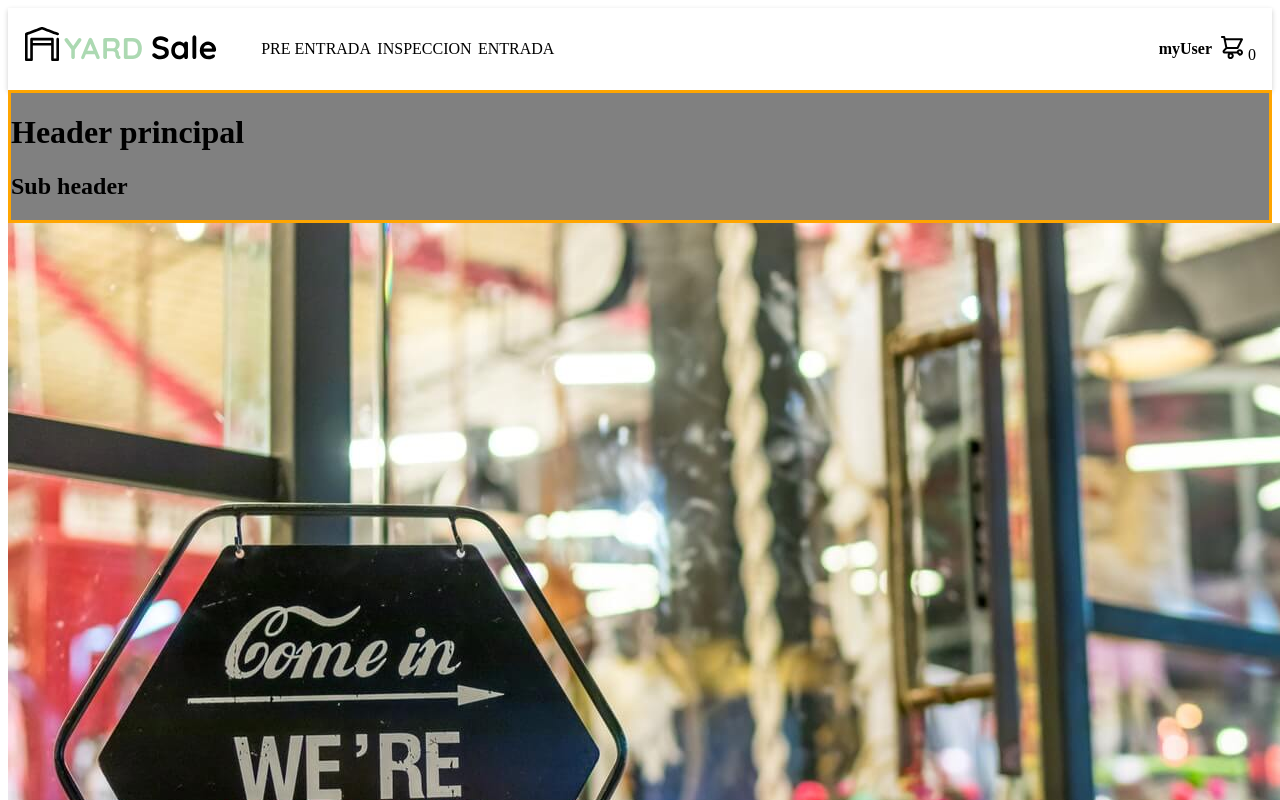
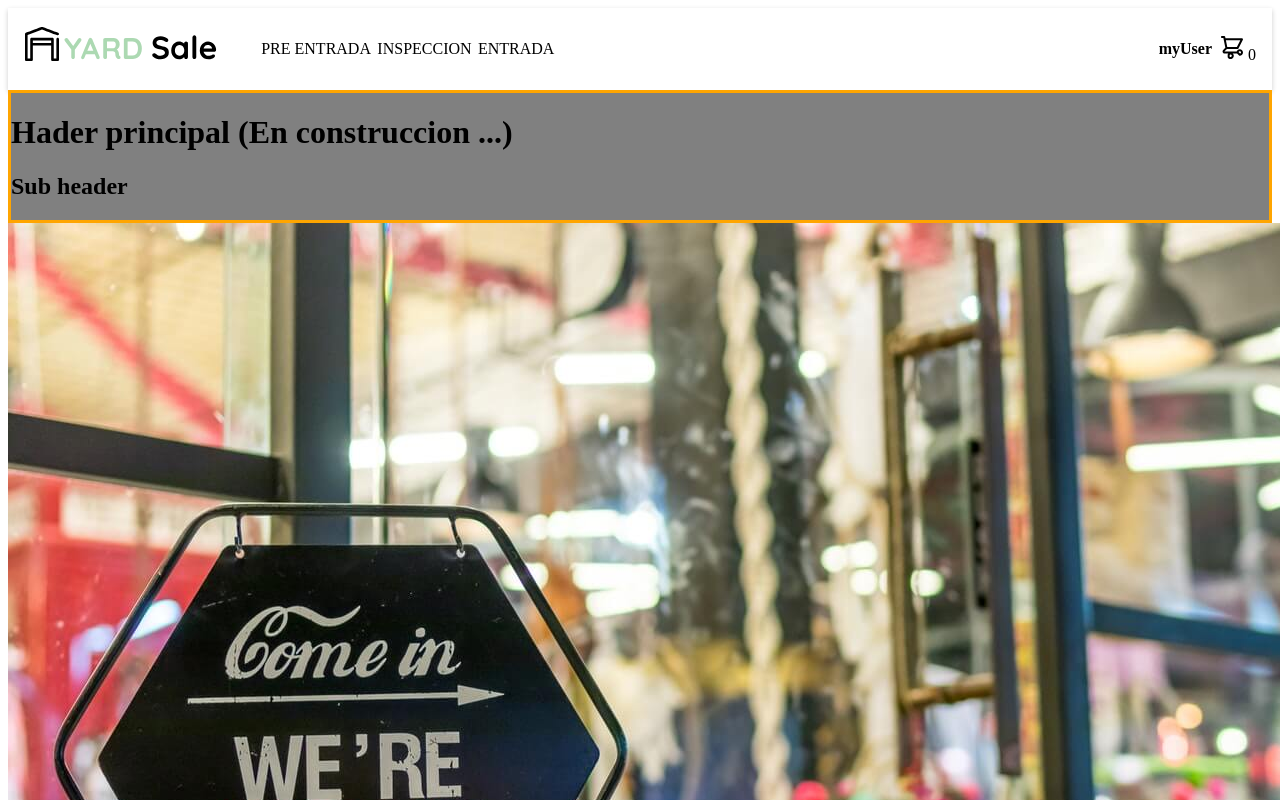
Before and after one commit to spbacilio/angular-menu, an Angular app: page /home in a window 1280 px wide. Shown: the top 800 px of the page. Built offline with nearby package versions, Linux system fonts and the light colour scheme.

Commit message:
CAmbio de titulo

```diff
--- a/src/app/website/main-home/home/home.component.html
+++ b/src/app/website/main-home/home/home.component.html
@@ -1,6 +1,6 @@
 <app-nav></app-nav>
 <header class="main-header">
-    <h1>Header principal</h1>
+    <h1>Hader principal (En construccion ...)</h1>
     <h2>Sub header</h2>
 </header>
 <div>
```
